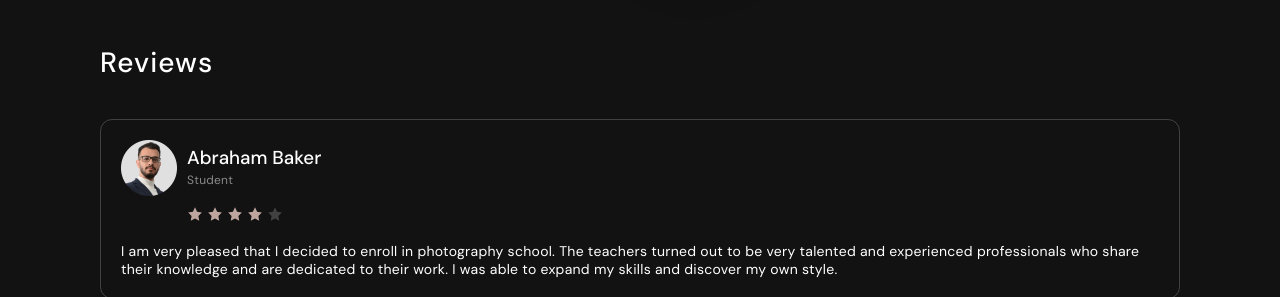
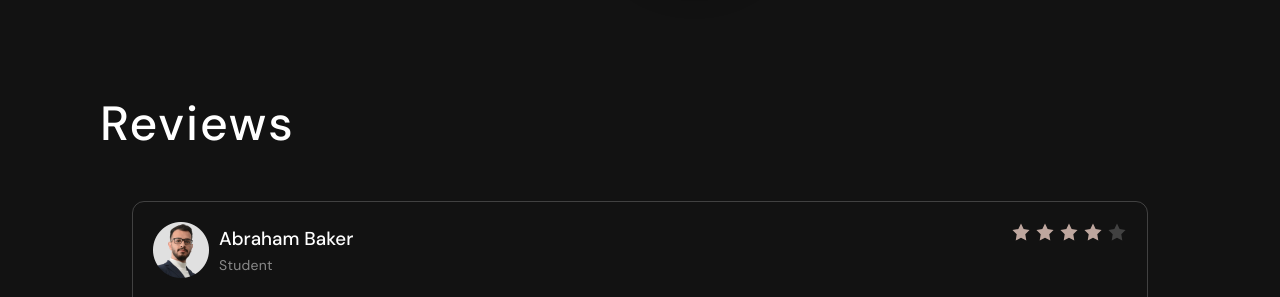
Before and after one commit to sno0wi/first-team-project, a website built with Vite: page src/index.html in a window 1280 px wide. Shown: the part 3877-4174 px from the top of the page. Built offline with nearby package versions, Linux system fonts and the light colour scheme.

Commit message:
add madia for tablet

```diff
--- a/src/css/reviews.css
+++ b/src/css/reviews.css
@@ -9,9 +9,8 @@ svg {
 }
 
 .reviews-container {
-    padding-top: 40px;
-    padding-bottom: 40px;
-    margin: 0 auto;
+    margin-top: 40px;
+    margin-bottom: 40px;
 }
 
 .reviews-contant {
@@ -88,3 +87,70 @@ svg {
     line-height: 1.29;
     letter-spacing: 0.02em;
 }
+
+
+/* tablo  */
+
+@media screen and (min-width: 768px) {
+
+    .reviews-container {
+    margin-top: 50px;
+    margin-bottom: 50px;
+    }
+
+    .reviews-contant {
+    max-width: 100%;
+    margin-left: 32px;
+    margin-right: 32px;
+    position: relative;
+    }
+
+    .student-reviews {
+        margin-bottom: 23px;
+    }
+
+    .reviews-title {
+    margin-bottom: 50px;
+    font-size: 48px;
+    font-weight: 500;
+    line-height: 1.13;
+    letter-spacing: 0.04em;
+    }
+
+    .reviews-name{
+    line-height: 1.4;
+    }
+
+
+    .reviews-status {
+    font-size: 14px;
+    line-height: 1.29;
+    }
+
+
+   .star-svg-list {
+    padding: 0;
+    position: absolute;
+    top: 20px;
+    right: 20px;
+    }
+
+
+
+   .star-reviews {
+    width: 20px;
+    height: 20px;
+    }
+
+    .star-reviews-last {
+    width: 20px;
+    height: 20px;
+    }
+
+
+    .reviews-text {
+    font-size: 16px;
+    line-height: 1.25;
+    letter-spacing: 0.02em;
+    }
+}
```
